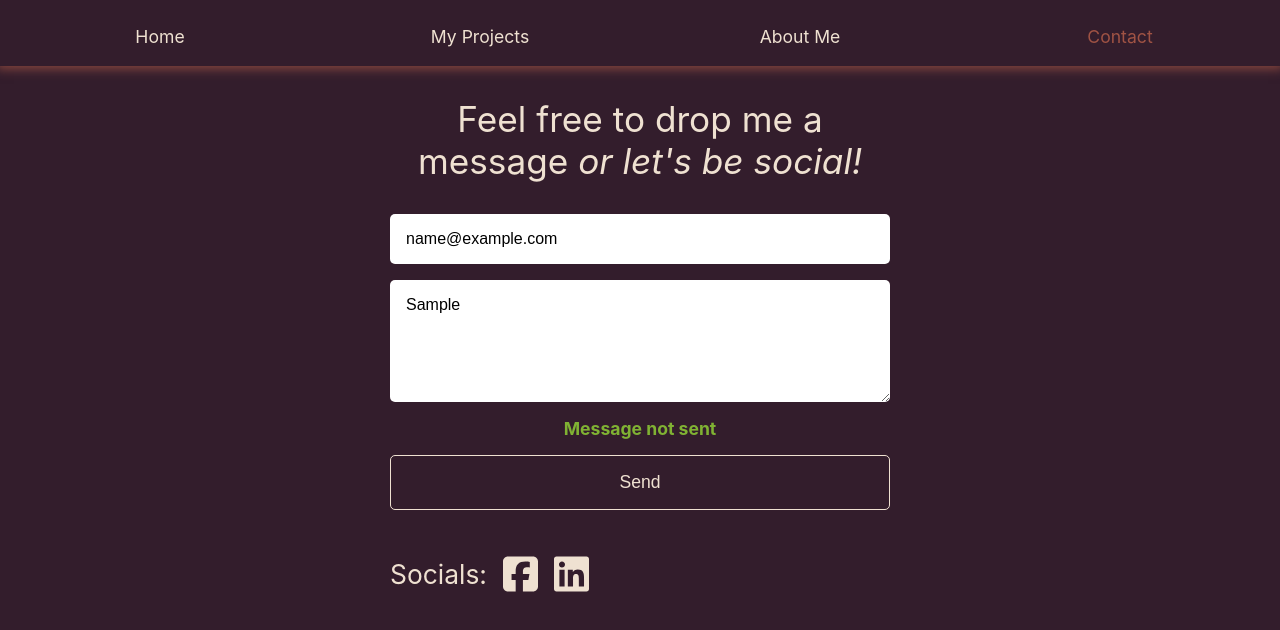
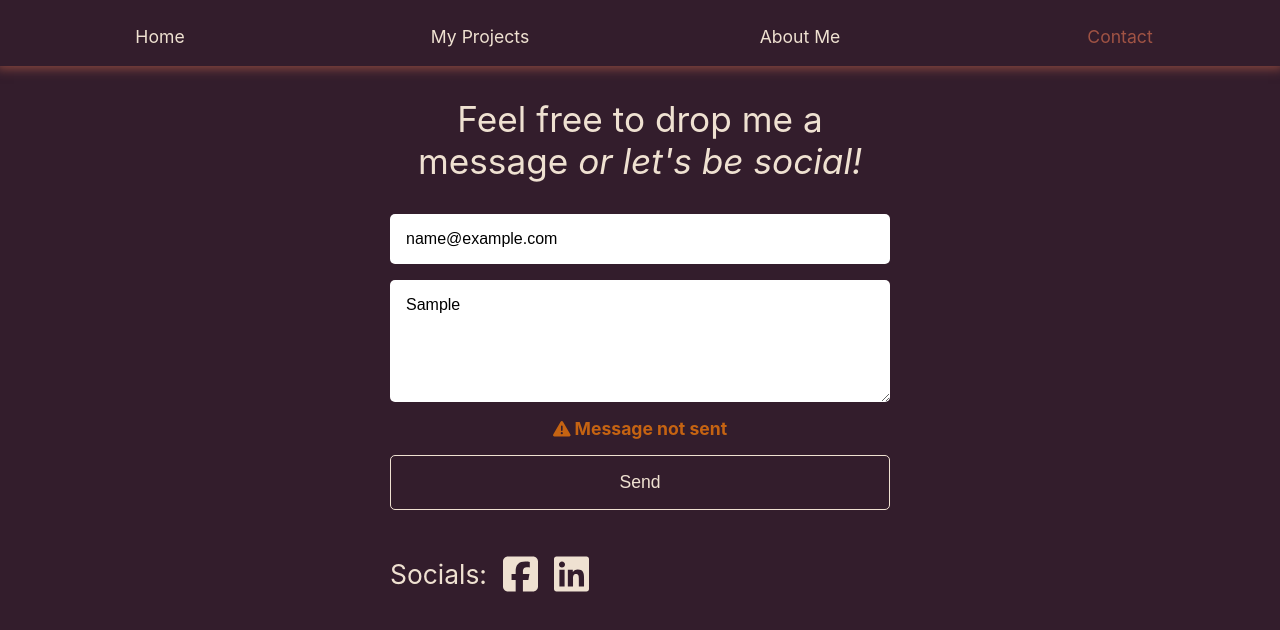
Before and after one commit to AgnetaSmergelyte/portfolio, a React (Create React App) app: page /contact in a window 1280 px wide. Both pictures are taken after typing "name@example.com", "Sample" into the empty fields and a click on the button "Send". Shown: the top 630 px of the page. Built offline with nearby package versions, Linux system fonts and the light colour scheme.

Commit message:
pretier errors

```diff
--- a/src/pages/Contact.js
+++ b/src/pages/Contact.js
@@ -1,13 +1,21 @@
 import React, {useState} from 'react';
 import {FontAwesomeIcon} from "@fortawesome/react-fontawesome";
 import {faFacebookSquare, faLinkedin} from "@fortawesome/free-brands-svg-icons";
+import {faCheck, faExclamationTriangle} from '@fortawesome/free-solid-svg-icons';
 
 const Contact = () => {
     const [errorMsg, setErrorMsg] = useState('');
-    const [sent, setSent] = useState(false);
+    const [successMsg, setSuccessMsg] = useState('');
+    const [sent, setSent] = useState(false)
 
     function sendMessage() {
-        setErrorMsg('Message not sent')
+        if (sent) {
+            setSuccessMsg(' Message sent');
+            setErrorMsg('')
+        } else {
+            setErrorMsg(' Message not sent');
+            setSuccessMsg('');
+        }
         setSent(!sent);
     }
 
@@ -17,8 +25,8 @@ const Contact = () => {
                 <h1 className="text-center">Feel free to drop me a message <em>or let's be social!</em></h1>
                 <input type="text" placeholder="Your email address"/>
                 <textarea placeholder="Message" rows="5"/>
-                {errorMsg &&
-                    <div className="text-center"><b className={sent ? "text-green" : "text-red"}>{errorMsg}</b></div>}
+                {errorMsg && <b className="text-center text-red"><FontAwesomeIcon icon={faExclamationTriangle} /> {errorMsg}</b>}
+                {successMsg && <b className="text-center text-green"><FontAwesomeIcon icon={faCheck} /> {successMsg}</b>}
                 <button className="btn-main" onClick={sendMessage}>Send</button>
                 <div className="d-flex gap-1 a-center social mt-1">
                     <h2>Socials:</h2>
--- a/src/pages/Home.js
+++ b/src/pages/Home.js
@@ -1,4 +1,4 @@
-import React, {useState} from 'react';
+import React from 'react';
 import profilePic from '../images/profile-pic.png';
 import { FontAwesomeIcon } from '@fortawesome/react-fontawesome';
 import { faGithub, faLinkedin } from "@fortawesome/free-brands-svg-icons";
```
